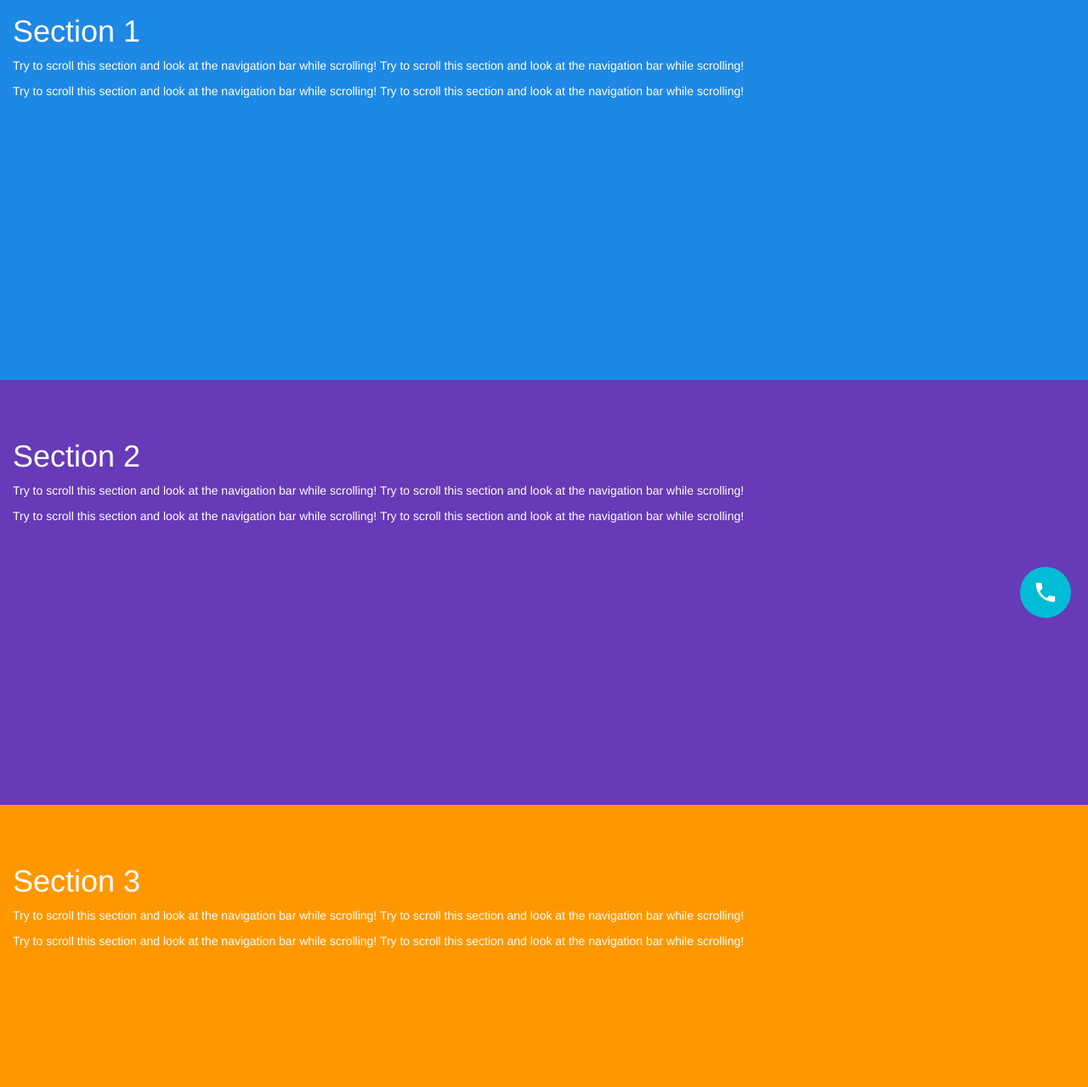
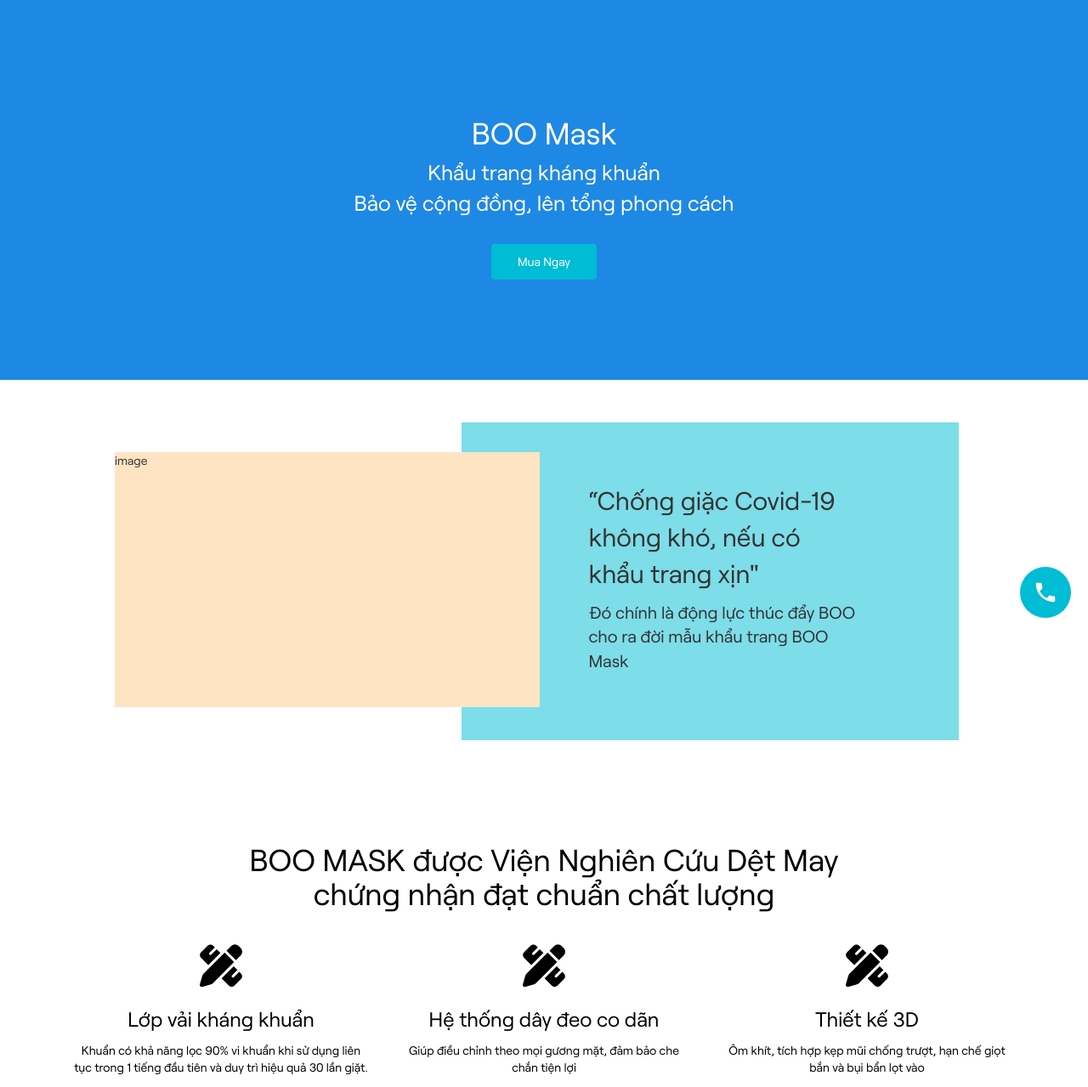
Before and after one commit to NguyenTam2206/boomask, a plain HTML site: page index.html in a window 1280 px wide. Shown: the part 53-1332 px from the top of the page at 85% size. Drawn offline with nearby package versions, Linux system fonts and the light colour scheme.

Commit message:
section2

```diff
--- a/index.html
+++ b/index.html
@@ -13,6 +13,8 @@
     <link rel="stylesheet" href="style.css" />
     <!-- Jquery -->
     <script src="main.js"></script>
+    <!--Font Awesome -->
+    <script src="https://kit.fontawesome.com/a767a8054c.js" crossorigin="anonymous"></script>
 </head>
 
 <body data-spy="scroll" data-target=".navbar" data-offset="50">
@@ -35,29 +37,108 @@
             <div>
                 <div class="collapse navbar-collapse" id="myNavbar">
                     <ul class="nav navbar-nav">
-                        <li><a class="nav-item" href="#section1">Mask</a></li>
-                        <li><a class="nav-item" href="#section2">Function</a></li>
-                        <li><a class="nav-item" href="#section3">Collection</a></li>
+                        <li><a class="nav-item" href="#banner">Sản phẩm</a></li>
+                        <li><a class="nav-item" href="#section2">Tính năng</a></li>
+                        <li><a class="nav-item" href="#section3">Lợi ích</a></li>
+                        <li><a class="btn visible-xs navbar-store" href="#"><i class="fas fa-map-marker-alt"></i> Cửa
+                                hàng</a></li>
+                        <li><a class="btn visible-xs navbar-hotline" href="18002084"><i class="fas fa-phone-alt"></i>
+                                18002084</a></li>
                     </ul>
                     <a class="btn navbar-buynow hidden-xs" href="#">Mua Ngay</a>
+                    <a class="btn hidden-xs navbar-store" href="#"><i class="fas fa-map-marker-alt"></i> Cửa hàng</a>
+                    <a class="btn hidden-xs navbar-hotline" href="18002084"><i class="fas fa-phone-alt"></i>
+                        18002084</a>
                 </div>
             </div>
         </div>
     </nav>
 
-    <div id="section1" class="container-fluid">
-        <h1>Section 1</h1>
-        <p>Try to scroll this section and look at the navigation bar while scrolling! Try to scroll this section and
-            look at the navigation bar while scrolling!</p>
-        <p>Try to scroll this section and look at the navigation bar while scrolling! Try to scroll this section and
-            look at the navigation bar while scrolling!</p>
+    <div id="banner" class="container-fluid">
+        <div style="text-align: center">
+            <h1>BOO Mask</h1>
+            <p class="banner-title">Khẩu trang kháng khuẩn<br>Bảo vệ cộng đồng, lên tổng phong cách</p>
+            <br>
+            <a class="btn banner-buynow" href="#">Mua Ngay</a>
+        </div>
     </div>
-    <div id="section2" class="container-fluid">
-        <h1>Section 2</h1>
-        <p>Try to scroll this section and look at the navigation bar while scrolling! Try to scroll this section and
-            look at the navigation bar while scrolling!</p>
-        <p>Try to scroll this section and look at the navigation bar while scrolling! Try to scroll this section and
-            look at the navigation bar while scrolling!</p>
+    <div class="container mask">
+        <div class="row visible-md visible-lg">
+            <div class="img">image</div>
+            <div class="col-lg-6 col-lg-offset-5
+                        col-md-7 col-md-offset-5
+                        background-content">
+                <p class="content-title">“Chống giặc Covid-19 không khó, nếu có khẩu trang xịn"</p>
+                <p style="font-size: 20px;">Đó chính là động lực thúc đẩy BOO cho ra đời mẫu khẩu trang BOO Mask</p>
+            </div>
+        </div>
+        <div class="row visible-xs visible-sm">
+            <div class="col-lg-12">
+                <p class="content-title" style="font-size: 25px;">“Chống giặc Covid-19 không khó, nếu có khẩu trang xịn"
+                </p>
+                <div style="height: 200px; background-color: bisque">image</div>
+                <p style="font-size: 20px; margin-top:20px">Đó chính là động lực thúc đẩy BOO cho ra đời mẫu khẩu trang
+                    BOO Mask</p>
+            </div>
+        </div>
+    </div>
+    <div id="section2" class="container-fluid" style="margin-bottom: 30px;">
+        <div class="container">
+            <div class="col-lg-12">
+                <h1 style="text-align: center; margin-bottom: 30px;">BOO MASK được Viện Nghiên Cứu Dệt May<br>
+                    chứng nhận đạt chuẩn chất lượng</h1>
+            </div>
+            <div class="col-lg-4
+                col-md-4
+                col-sm-4
+                col-xs-12" style="display: block;">
+                <div class="row">
+                    <div class="col-lg-12
+                          col-md-12
+                          col-sm-12" style="text-align: center;">
+                        <p style="font-size: 50px;"><i class="fas fa-pencil-ruler"></i></p>
+                        <p style="font-size: 24px;">Lớp vải kháng khuẩn</p>
+                        <p>
+                            Khuẩn có khả năng lọc 90% vi khuẩn khi sử dụng liên tục <br class="visible-xs"> trong 1 tiếng đầu tiên và duy
+                            trì hiệu quả 30 lần giặt.
+                        </p>
+                    </div>
+                </div>
+            </div>
+            <div class="col-lg-4
+                col-md-4
+                col-sm-4
+                col-xs-12" style="display: block;">
+                <div class="row">
+                    <div class="col-lg-12
+                          col-md-12
+                          col-sm-12" style="text-align: center;">
+                        <p style="font-size: 50px;"><i class="fas fa-pencil-ruler"></i></p>
+                        <p style="font-size: 24px;">Hệ thống dây đeo co dãn</p>
+                        <p>
+                            Giúp điều chỉnh theo mọi gương mặt, đảm bảo che chắn tiện lợi
+                        </p>
+                    </div>
+                </div>
+            </div>
+            <div class="col-lg-4
+                col-md-4
+                col-sm-4
+                col-xs-12" style="display: block;">
+                <div class="row">
+                    <div class="col-lg-12
+                          col-md-12
+                          col-sm-12" style="text-align: center;">
+                        <p style="font-size: 50px;"><i class="fas fa-pencil-ruler"></i></p>
+                        <p style="font-size: 24px;">Thiết kế 3D</p>
+                        <p>
+                            Ôm khít, tích hợp kẹp mũi chống trượt, hạn chế giọt bắn và bụi bẩn lọt vào
+                        </p>
+                    </div>
+                </div>
+            </div>
+        </div>
+    </div>
     </div>
     <div id="section3" class="container-fluid">
         <h1>Section 3</h1>
@@ -73,14 +154,6 @@
         <p>Try to scroll this section and look at the navigation bar while scrolling! Try to scroll this section and
             look at the navigation bar while scrolling!</p>
     </div>
-    <div id="section42" class="container-fluid">
-        <h1>Section 4 Submenu 2</h1>
-        <p>Try to scroll this section and look at the navigation bar while scrolling! Try to scroll this section and
-            look at the navigation bar while scrolling!</p>
-        <p>Try to scroll this section and look at the navigation bar while scrolling! Try to scroll this section and
-            look at the navigation bar while scrolling!</p>
-    </div>
-
 </body>
 
 </html>
--- a/style.css
+++ b/style.css
@@ -6,10 +6,11 @@
 }
 
 body {
+    font-family: RoobertBoo;
     position: relative;
 }
-#section1 {padding-top:50px;height:500px;color: #fff; background-color: #1E88E5;}
-#section2 {padding-top:50px;height:500px;color: #fff; background-color: #673ab7;}
+#banner {padding-top:50px;height:500px;color: #fff; background-color: #1E88E5;}
+#section2 {padding-top:50px;color: black;}
 #section3 {padding-top:50px;height:500px;color: #fff; background-color: #ff9800;}
 #section41 {padding-top:50px;height:500px;color: #fff; background-color: #00bcd4;}
 #section42 {padding-top:50px;height:500px;color: #fff; background-color: #009688;}
@@ -48,11 +49,20 @@ body {
     margin-top: 8px;
     background-color: #00bcd4;
     color : white;
+    padding-left: 15px;
+    padding-right: 15px;
 }
 
 .navbar-inverse .navbar-nav>li>a:hover {
     color: black;
     background-color: transparent;
+}
+
+.navbar-store, .navbar-hotline {
+    float : right;
+    margin-top: 10px;
+    text-decoration: none;
+    color : black
 }
 
 @media (max-width: 767px) {
@@ -65,11 +75,76 @@ body {
     }
 }
 
+/* Banner */
+#banner {
+    display : flex;
+    justify-content: center;
+    align-items: center;
+}
+.banner-buynow {
+    background-color: #00bcd4;
+    color: white;
+    padding: 10px 30px;
+}
+
+.banner-title {
+    font-size: 2.5rem;
+}
+
+/* Mask */
+.mask {
+    padding-top: 50px;
+    padding-bottom: 50px;
+}
+
+.img {
+    background-color: bisque;
+    position: absolute;
+    z-index: 999;
+    height: 300px;
+    width: 500px;
+}
+
+.background-content {
+    background-color: #00bcd482;
+}
+@media (min-width: 992px) and (max-width: 1199px) {
+    .img {
+        margin-top: 20px;
+        margin-left: 0px;
+    }
+    .background-content {
+        padding-top: 70px;
+        padding-bottom : 70px;
+        padding-left: 150px;
+        padding-right: 70px;
+        margin-right : 80px;
+    }
+}
+
+@media (min-width: 1200px) {
+    .img {
+        margin-top: 35px;
+        margin-left: 80px;
+    }
+    .background-content {
+        padding-top: 70px;
+        padding-bottom : 70px;
+        padding-left: 150px;
+        padding-right: 120px;
+        margin-right : 80px;
+    }
+}
+.content-title {
+    font-size: 30px;
+}
+
 /* Phone Icon */
   .Phone {
     position: fixed;
     bottom : 20px;
     right: 20px;
+    z-index : 1000;
     display: block;
     margin: 0;
     width: 1em;
```
